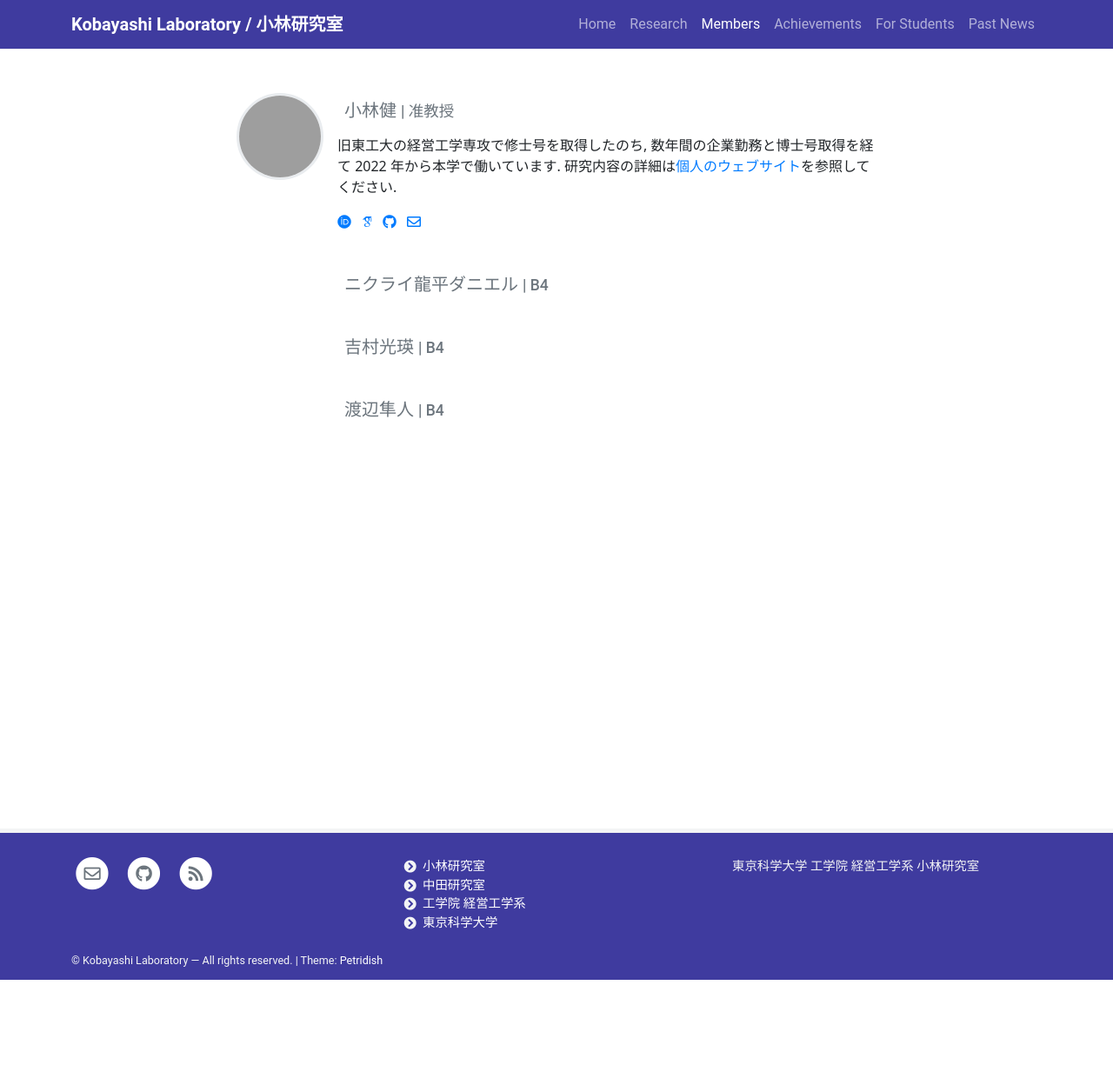
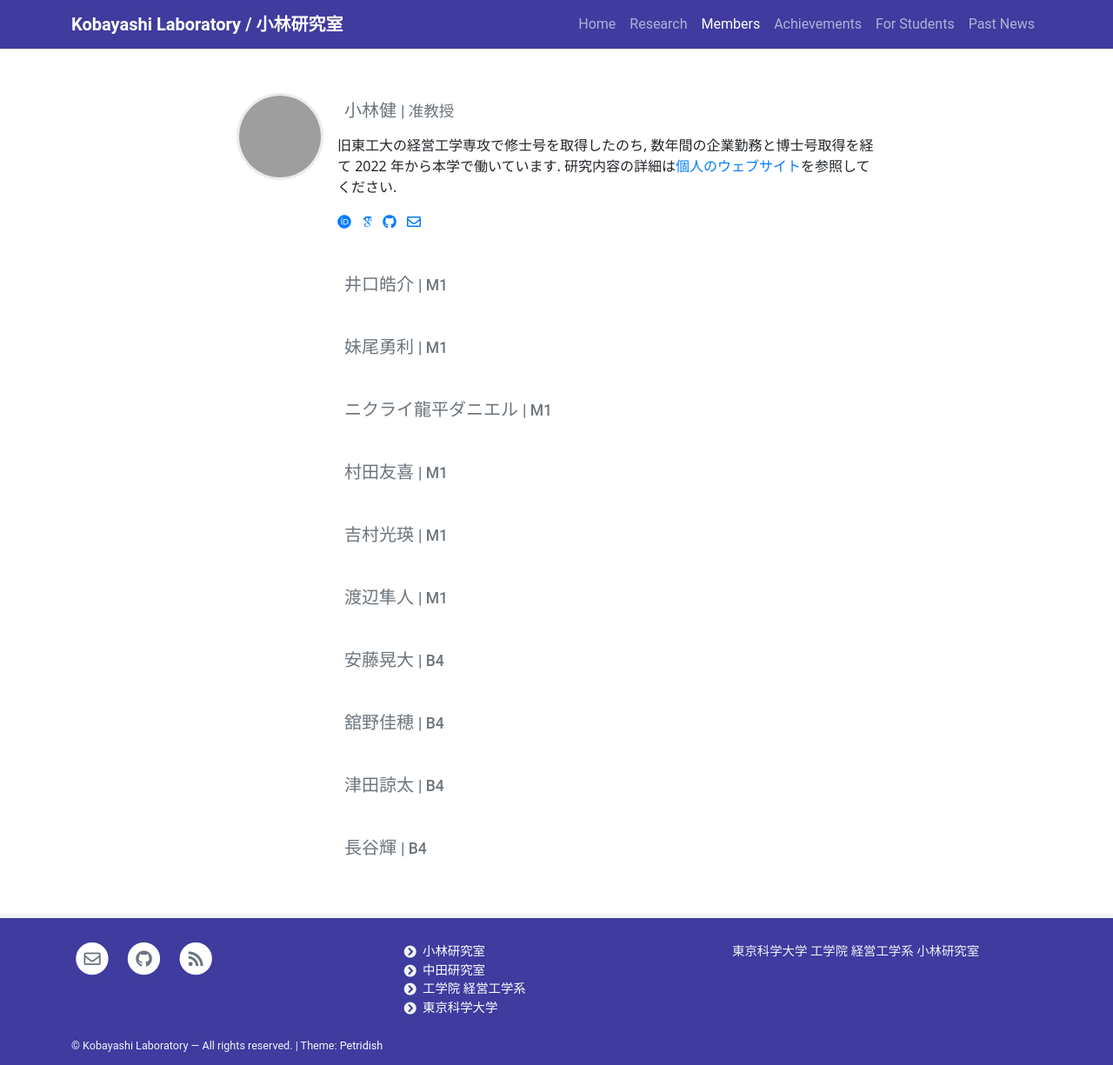
Before and after one commit to isct-koba-lab/isct-koba-lab.github.io, a Jekyll site: the page built from pages/members.md, in a window 1280 px wide. Shown: the whole page at 87% size. Built offline with Jekyll 4.4.1, drawn with Linux system fonts in a browser that asks for light colours; some web fonts are replaced; before the commit the page ends 1127 px from its top, so only the background shows below that; grey boxes are pictures that could not be loaded.

Commit message:
update member

```diff
--- a/_data/team.yml
+++ b/_data/team.yml
@@ -8,9 +8,23 @@
   googlescholar: fyMWmOMAAAAJ
   github: KenKoba2119
   email: kobayashi.k[at-mark]iee.eng.isct.ac.jp
+- name: 井口皓介
+  role: M1
+- name: 妹尾勇利
+  role: M1
 - name: ニクライ龍平ダニエル
+  role: M1
+- name: 村田友喜
+  role: M1
+- name: 吉村光瑛
+  role: M1
+- name: 渡辺隼人
+  role: M1
+- name: 安藤晃大
   role: B4
-- name: 吉村光瑛
+- name: 舘野佳穂
   role: B4
-- name: 渡辺隼人
+- name: 津田諒太
   role: B4
+- name: 長谷輝
+  role: B4
```
